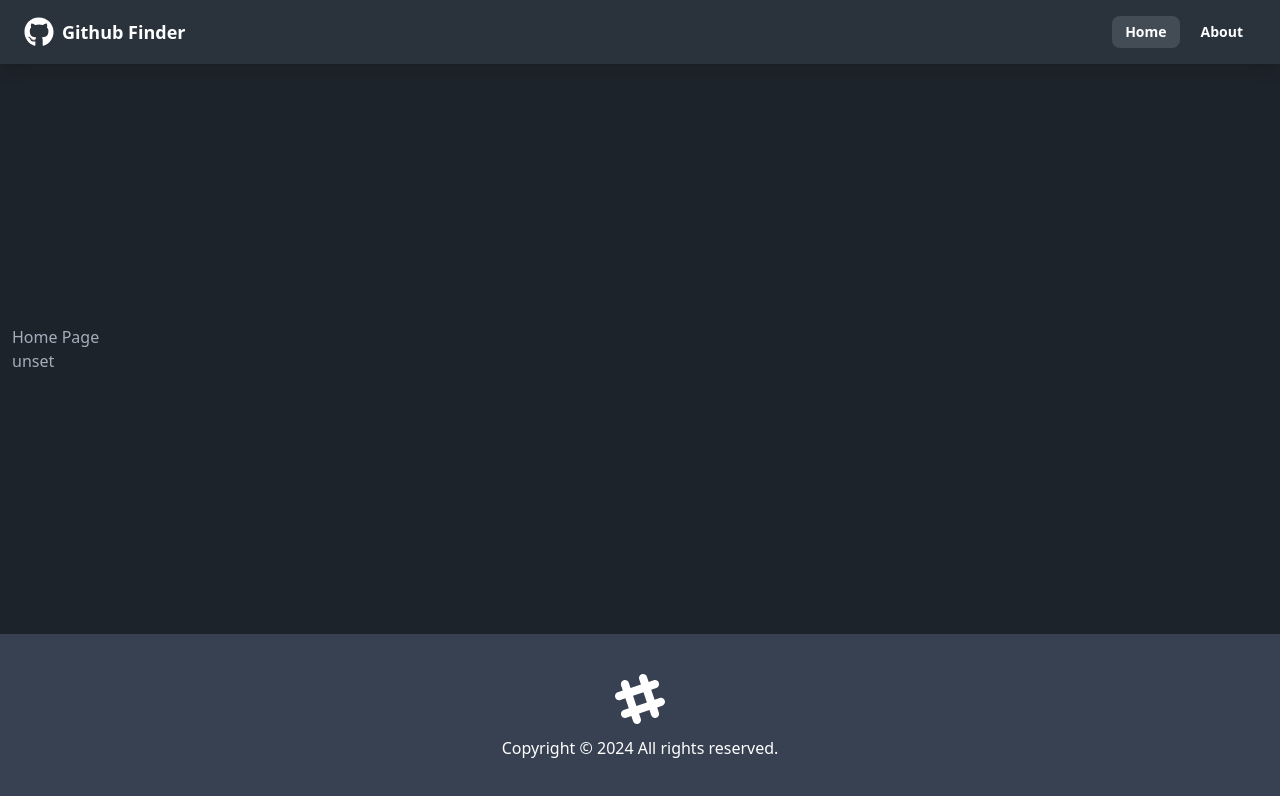
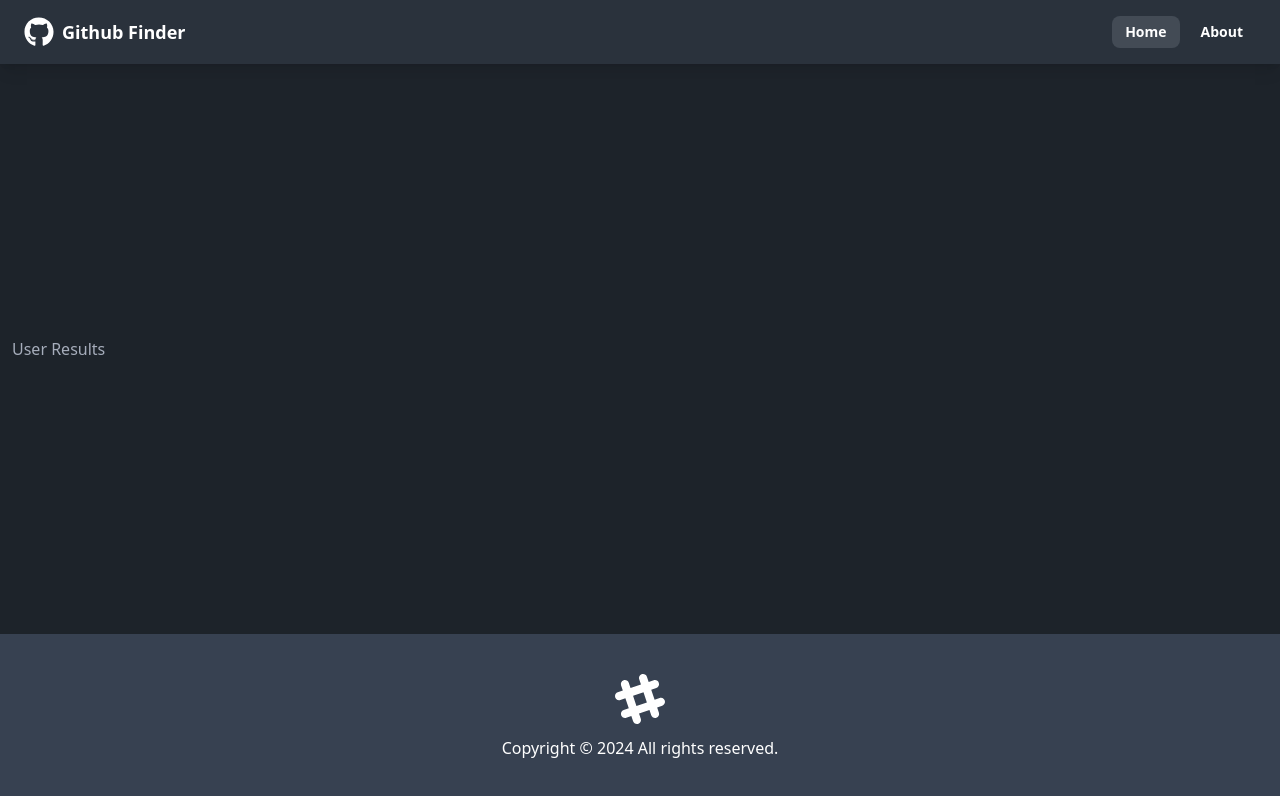
Before and after one commit to it27427/github-finder, a React (Vite) app: page / in a window 1280 px wide. Shown: the top 796 px of the page. Built offline with nearby package versions, Linux system fonts and the light colour scheme; no server answers.

Commit message:
UserResults Component Added

```diff
--- a/src/App.jsx
+++ b/src/App.jsx
@@ -1,6 +1,6 @@
 import { BrowserRouter as Router, Routes, Route } from 'react-router-dom';
-import Header from '@/components/Header';
-import Footer from '@/components/Footer';
+import Header from '@/components/layouts/Header';
+import Footer from '@/components/layouts/Footer';
 
 import HomePage from '@/pages/HomePage';
 import AboutPage from '@/pages/AboutPage';
--- /dev/null
+++ b/src/components/users/UserResults.jsx
@@ -0,0 +1,11 @@
+import React from 'react';
+
+const UserResults = () => {
+  return (
+    <div>
+      <h1>User Results</h1>
+    </div>
+  );
+};
+
+export default UserResults;
--- a/src/pages/HomePage.jsx
+++ b/src/pages/HomePage.jsx
@@ -1,11 +1,11 @@
-import React from 'react';
+import UserResults from '@/components/users/UserResults';
 
 const HomePage = () => {
   return (
-    <div>
-      <h1>Home Page</h1>
-      <p>{import.meta.env.REACT_APP_GITHUB_TOKEN}</p>
-    </div>
+    <>
+      {/* SEARCH-COMPONENT */}
+      <UserResults />
+    </>
   );
 };
 
```
Also changed, not shown: src/components/layouts/BrandLogo.jsx (renamed from src/components/BrandLogo.jsx), src/components/layouts/Copyright.jsx (renamed from src/components/Copyright.jsx), src/components/layouts/CurrentYear.jsx (renamed from src/components/CurrentYear.jsx), src/components/layouts/Footer.jsx (renamed from src/components/Footer.jsx), src/components/layouts/Header.jsx (renamed from src/components/Header.jsx), src/components/layouts/NavBar.jsx (renamed from src/components/NavBar.jsx).
